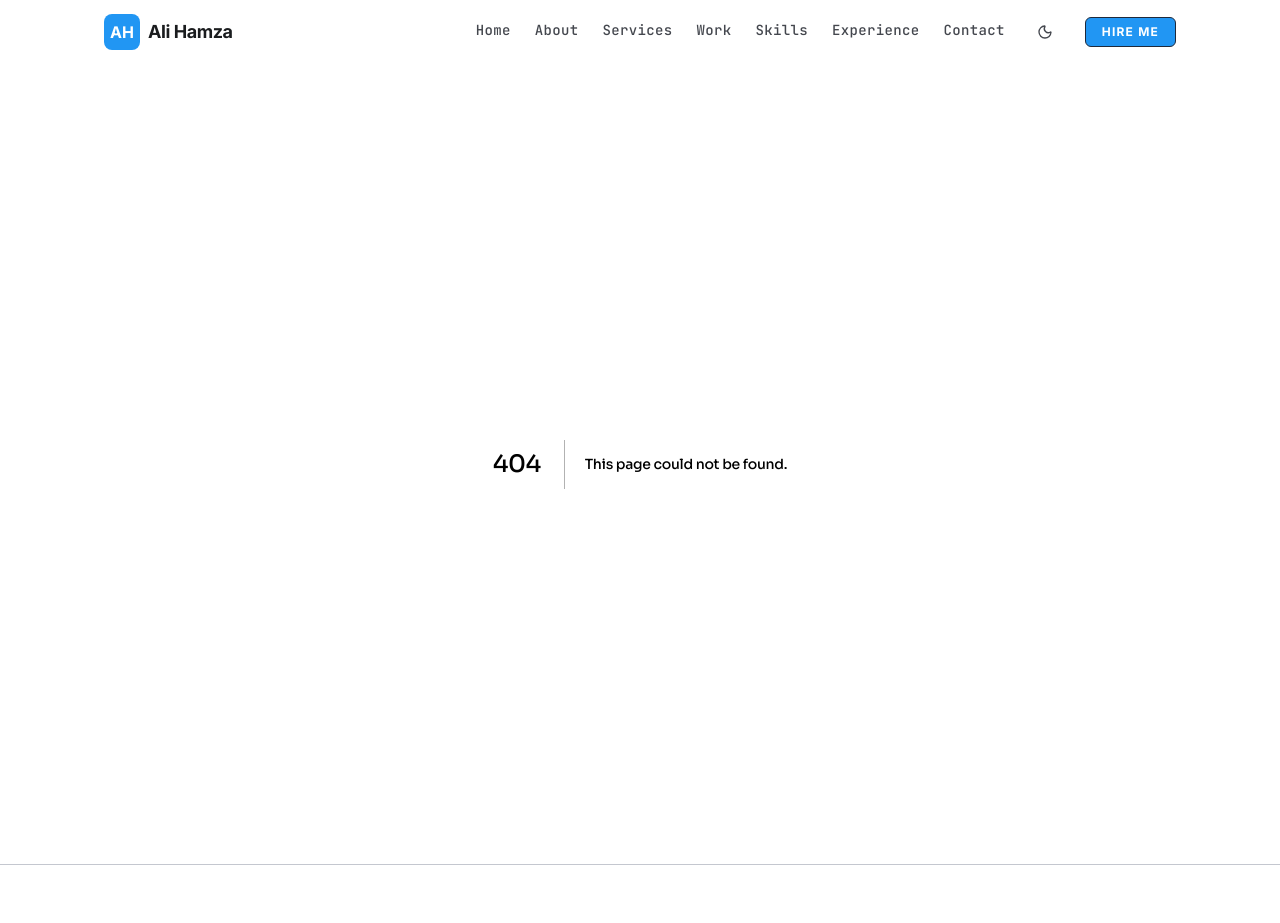
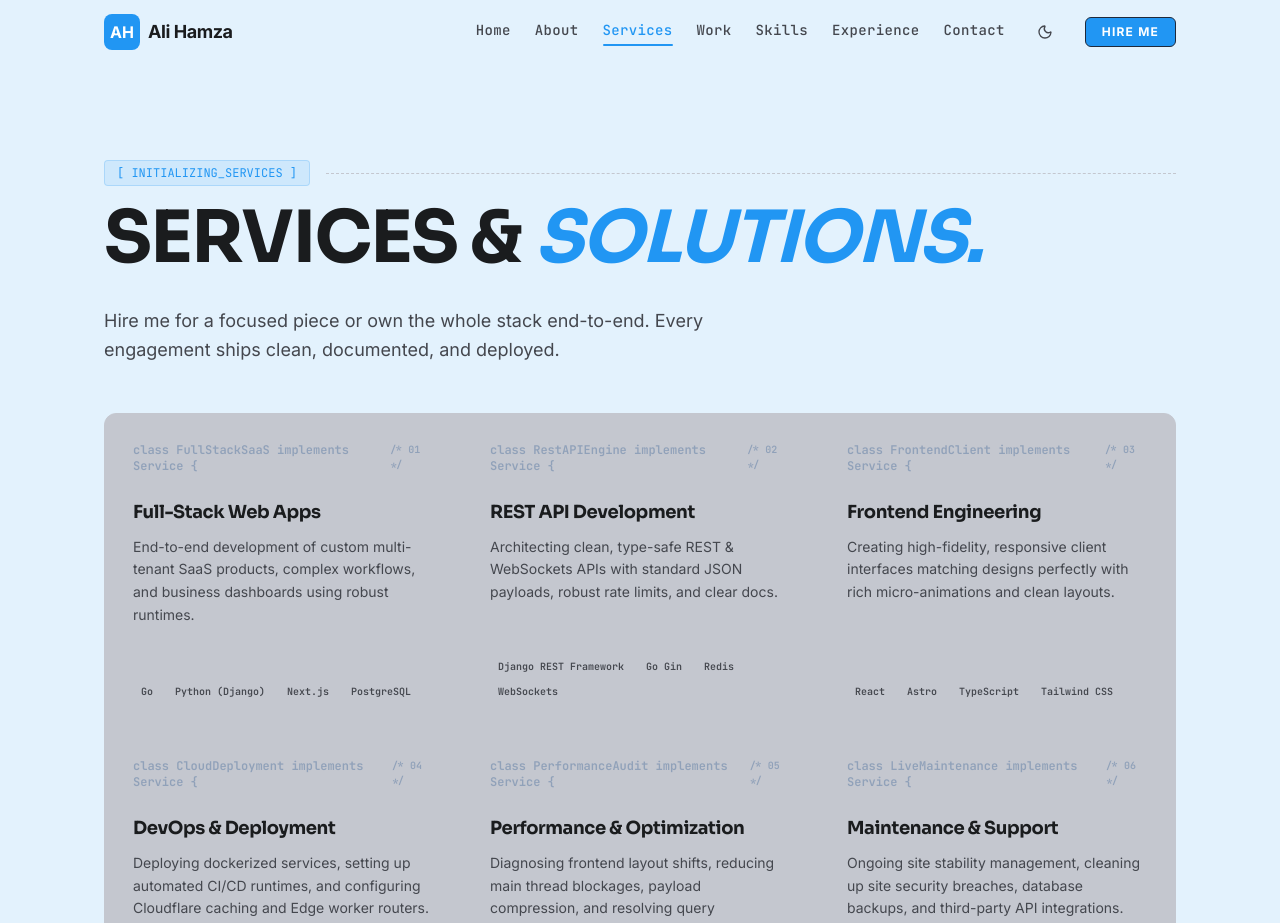
Before and after one commit to hamaza7867/Portfolio, a Next.js app: page /services in a window 1280 px wide. Before the commit this address had no page. Shown: the top 923 px of the page. Built offline with nearby package versions, Linux system fonts and the light colour scheme.

Commit message:
feat: separate services page, add about page avatar, fix navbar highlight and turnstile loader

```diff
--- a/src/app/about/page.tsx
+++ b/src/app/about/page.tsx
@@ -93,12 +93,23 @@ export default function AboutPage() {
         <ScrollReveal className="lg:col-span-7 space-y-6">
           <div className="card p-8 bg-surface">
             <span className="text-xs font-mono text-slate-400 block mb-4">/* Professional Statement */</span>
-            <p className="text-base md:text-lg leading-relaxed font-normal" style={{ color: 'var(--text-secondary)' }}>
-              Full-Stack web & WordPress Developer focused on backend systems and SaaS product architecture. Built Voxis, a multi-tenant voice-automation platform with a sub-400ms real-time pipeline, and Voiceovers Digital, a long-form AI narration SaaS. Shipped a low-latency Go microservice on Google Cloud Run and an open-source WordPress plugin with its own Astro marketing site.
-            </p>
-            <p className="text-base md:text-lg leading-relaxed mt-4 font-normal" style={{ color: 'var(--text-secondary)' }}>
-              Comfortable owning a project end to end — architecture, backend logic, API design, containerization, and deployment — and increasingly works alongside AI coding agents to speed up implementation while keeping design decisions, code review, and system architecture in his own hands.
-            </p>
+            <div className="flex flex-col md:flex-row gap-6 items-center md:items-start">
+              <div className="relative w-32 h-32 md:w-36 md:h-36 rounded-xl overflow-hidden border border-[var(--accent-cyan)] shadow-[0_0_15px_rgba(33,150,243,0.2)] flex-shrink-0">
+                <img
+                  src="/ali-profile.jpeg"
+                  alt="Ali Hamza"
+                  className="w-full h-full object-cover"
+                />
+              </div>
+              <div className="flex-1 space-y-4">
+                <p className="text-base md:text-lg leading-relaxed font-normal" style={{ color: 'var(--text-secondary)' }}>
+                  Full-Stack web & WordPress Developer focused on backend systems and SaaS product architecture. Built Voxis, a multi-tenant voice-automation platform with a sub-400ms real-time pipeline, and Voiceovers Digital, a long-form AI narration SaaS. Shipped a low-latency Go microservice on Google Cloud Run and an open-source WordPress plugin with its own Astro marketing site.
+                </p>
+                <p className="text-base md:text-lg leading-relaxed font-normal" style={{ color: 'var(--text-secondary)' }}>
+                  Comfortable owning a project end to end — architecture, backend logic, API design, containerization, and deployment — and increasingly works alongside AI coding agents to speed up implementation while keeping design decisions, code review, and system architecture in his own hands.
+                </p>
+              </div>
+            </div>
           </div>
         </ScrollReveal>
 
--- a/src/app/page.tsx
+++ b/src/app/page.tsx
@@ -2,7 +2,6 @@
 
 import Navbar from '@/components/portfolio/Navbar';
 import Hero from '@/components/portfolio/Hero';
-import Services from '@/components/portfolio/Services';
 import ParticlesBackground from '@/components/portfolio/ParticlesBackground';
 import ScrollReveal from '@/components/portfolio/ScrollReveal';
 import Link from 'next/link';
@@ -158,8 +157,7 @@ export default function Home() {
         </div>
       </section>
 
-      {/* Services Section */}
-      <Services />
+
 
       {/* Work Process timeline */}
       <section className="py-24 md:py-32 relative">
--- /dev/null
+++ b/src/app/services/page.tsx
@@ -0,0 +1,124 @@
+'use client';
+
+import { AppWindow, Cpu, Layout, Cloud, Zap, ShieldCheck } from 'lucide-react';
+import ScrollReveal from '@/components/portfolio/ScrollReveal';
+
+const services = [
+  {
+    icon: AppWindow,
+    code: 'class FullStackSaaS implements Service {',
+    title: 'Full-Stack Web Apps',
+    desc: 'End-to-end development of custom multi-tenant SaaS products, complex workflows, and business dashboards using robust runtimes.',
+    techs: ['Go', 'Python (Django)', 'Next.js', 'PostgreSQL'],
+  },
+  {
+    icon: Cpu,
+    code: 'class RestAPIEngine implements Service {',
+    title: 'REST API Development',
+    desc: 'Architecting clean, type-safe REST & WebSockets APIs with standard JSON payloads, robust rate limits, and clear docs.',
+    techs: ['Django REST Framework', 'Go Gin', 'Redis', 'WebSockets'],
+  },
+  {
+    icon: Layout,
+    code: 'class FrontendClient implements Service {',
+    title: 'Frontend Engineering',
+    desc: 'Creating high-fidelity, responsive client interfaces matching designs perfectly with rich micro-animations and clean layouts.',
+    techs: ['React', 'Astro', 'TypeScript', 'Tailwind CSS'],
+  },
+  {
+    icon: Cloud,
+    code: 'class CloudDeployment implements Service {',
+    title: 'DevOps & Deployment',
+    desc: 'Deploying dockerized services, setting up automated CI/CD runtimes, and configuring Cloudflare caching and Edge worker routers.',
+    techs: ['Docker', 'AWS (EC2/S3)', 'Cloud Run', 'Cloudflare Workers'],
+  },
+  {
+    icon: Zap,
+    code: 'class PerformanceAudit implements Service {',
+    title: 'Performance & Optimization',
+    desc: 'Diagnosing frontend layout shifts, reducing main thread blockages, payload compression, and resolving query bottlenecks.',
+    techs: ['LCP/INP Audits', 'Asset Bundling', 'Db Indexing', 'Redis Caching'],
+  },
+  {
+    icon: ShieldCheck,
+    code: 'class LiveMaintenance implements Service {',
+    title: 'Maintenance & Support',
+    desc: 'Ongoing site stability management, cleaning up site security breaches, database backups, and third-party API integrations.',
+    techs: ['Security Audits', 'API Upgrades', 'Db Migration', 'SSL & DNS'],
+  },
+];
+
+export default function ServicesPage() {
+  return (
+    <div className="py-16 md:py-24 max-w-[1120px] mx-auto px-6 relative z-10">
+      {/* Background Dot-Grid overlay */}
+      <div className="absolute inset-0 dot-grid pointer-events-none z-0 opacity-40" />
+
+      {/* Page Title */}
+      <ScrollReveal>
+        <div className="flex items-center gap-4 mb-4">
+          <span className="font-mono text-xs text-primary bg-primary/10 px-3 py-1 border border-primary/20 rounded">
+            [ INITIALIZING_SERVICES ]
+          </span>
+          <div className="h-[1px] flex-grow border-t border-dashed border-border" />
+        </div>
+        <h1 className="text-4xl md:text-7xl font-bold tracking-tight mb-8" style={{ fontFamily: 'var(--font-display)', color: 'var(--text)' }}>
+          SERVICES &amp; <span className="text-primary italic">SOLUTIONS.</span>
+        </h1>
+        <p className="text-base sm:text-lg mb-12 max-w-2xl leading-relaxed" style={{ color: 'var(--text-secondary)' }}>
+          Hire me for a focused piece or own the whole stack end-to-end. Every engagement ships clean, documented, and deployed.
+        </p>
+      </ScrollReveal>
+
+      {/* Services Grid */}
+      <div className="grid gap-px bg-slate-200 overflow-hidden rounded-xl border border-variant sm:grid-cols-2 lg:grid-cols-3 relative z-10" style={{ background: 'var(--border-variant)', borderColor: 'var(--border-variant)' }}>
+        {services.map((service, i) => {
+          const Icon = service.icon;
+          return (
+            <ScrollReveal key={service.title} delay={i * 0.05} className="flex">
+              <div className="bg-surface p-7 w-full flex flex-col justify-between hover:bg-slate-50/50 transition-colors duration-200">
+                <div>
+                  <div className="flex justify-between items-start mb-6">
+                    <div className="text-xs text-slate-400 font-semibold" style={{ fontFamily: 'var(--font-mono)' }}>
+                      {service.code}
+                    </div>
+                    <div className="text-[10px] font-semibold text-slate-400" style={{ fontFamily: 'var(--font-mono)' }}>
+                      /* 0{i + 1} */
+                    </div>
+                  </div>
+
+                  <h3
+                    className="text-lg font-bold"
+                    style={{ fontFamily: 'var(--font-display)', color: 'var(--text)' }}
+                  >
+                    {service.title}
+                  </h3>
+                  <p
+                    className="mt-2.5 text-sm leading-relaxed"
+                    style={{ color: 'var(--text-secondary)' }}
+                  >
+                    {service.desc}
+                  </p>
+                </div>
+
+                <div className="mt-8 pt-5 border-t" style={{ borderColor: 'var(--border-variant)' }}>
+                  <div className="flex flex-wrap gap-1.5">
+                    {service.techs.map((tech) => (
+                      <span
+                        key={tech}
+                        className="text-[10px] font-semibold px-2 py-0.5 rounded bg-ground"
+                        style={{ color: 'var(--text-secondary)', fontFamily: 'var(--font-mono)' }}
+                      >
+                        {tech}
+                      </span>
+                    ))}
+                  </div>
+                </div>
+              </div>
+            </ScrollReveal>
+          );
+        })}
+      </div>
+    </div>
+  );
+}
--- a/src/components/portfolio/Contact.tsx
+++ b/src/components/portfolio/Contact.tsx
@@ -50,26 +50,47 @@ export default function Contact() {
   const widgetIdRef = useRef<string | null>(null);
 
   useEffect(() => {
-    // Load Turnstile script dynamically
-    const script = document.createElement('script');
-    script.src = 'https://challenges.cloudflare.com/turnstile/v0/api.js';
-    script.async = true;
-    script.defer = true;
-    document.body.appendChild(script);
-
-    script.onload = () => {
-      if ((window as any).turnstile && turnstileRef.current) {
+    const renderWidget = () => {
+      if ((window as any).turnstile && turnstileRef.current && !widgetIdRef.current) {
+        try {
           widgetIdRef.current = (window as any).turnstile.render(turnstileRef.current, {
             sitekey: '0x4AAAAAAEA394KvZ5B8o743',
             callback: (token: string) => {
               setTurnstileToken(token);
             },
           });
+        } catch (e) {
+          console.error('Turnstile render error:', e);
+        }
       }
     };
 
+    if ((window as any).turnstile) {
+      renderWidget();
+    } else {
+      let script = document.querySelector('script[src*="turnstile/v0/api.js"]') as HTMLScriptElement;
+      if (!script) {
+        script = document.createElement('script');
+        script.src = 'https://challenges.cloudflare.com/turnstile/v0/api.js';
+        script.async = true;
+        script.defer = true;
+        document.body.appendChild(script);
+      }
+      script.addEventListener('load', renderWidget);
       return () => {
-      document.body.removeChild(script);
+        script.removeEventListener('load', renderWidget);
+      };
+    }
+
+    return () => {
+      if (widgetIdRef.current && (window as any).turnstile) {
+        try {
+          (window as any).turnstile.remove(widgetIdRef.current);
+          widgetIdRef.current = null;
+        } catch (e) {
+          // ignore
+        }
+      }
     };
   }, []);
 
--- a/src/components/portfolio/Navbar.tsx
+++ b/src/components/portfolio/Navbar.tsx
@@ -10,7 +10,7 @@ import { usePathname } from 'next/navigation';
 const navLinks = [
   { label: 'Home', href: '/' },
   { label: 'About', href: '/about' },
-  { label: 'Services', href: '/#services' },
+  { label: 'Services', href: '/services' },
   { label: 'Work', href: '/projects' },
   { label: 'Skills', href: '/skills' },
   { label: 'Experience', href: '/experience' },
@@ -74,7 +74,7 @@ export default function Navbar() {
         {/* Desktop nav */}
         <div className="hidden md:flex items-center gap-6">
           {navLinks.map((link) => {
-            const isActive = pathname === link.href || (link.href.startsWith('/#') && pathname === '/');
+            const isActive = pathname === link.href;
             return (
               <Link
                 key={link.href}
```
Lines whose indentation alone changed are shown as unchanged.
